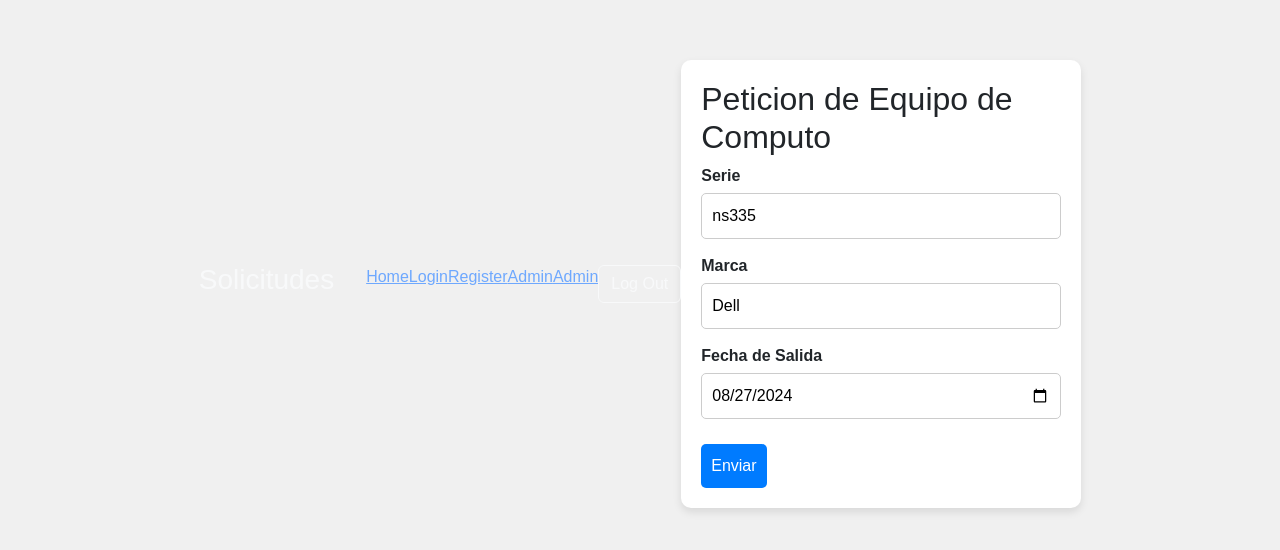
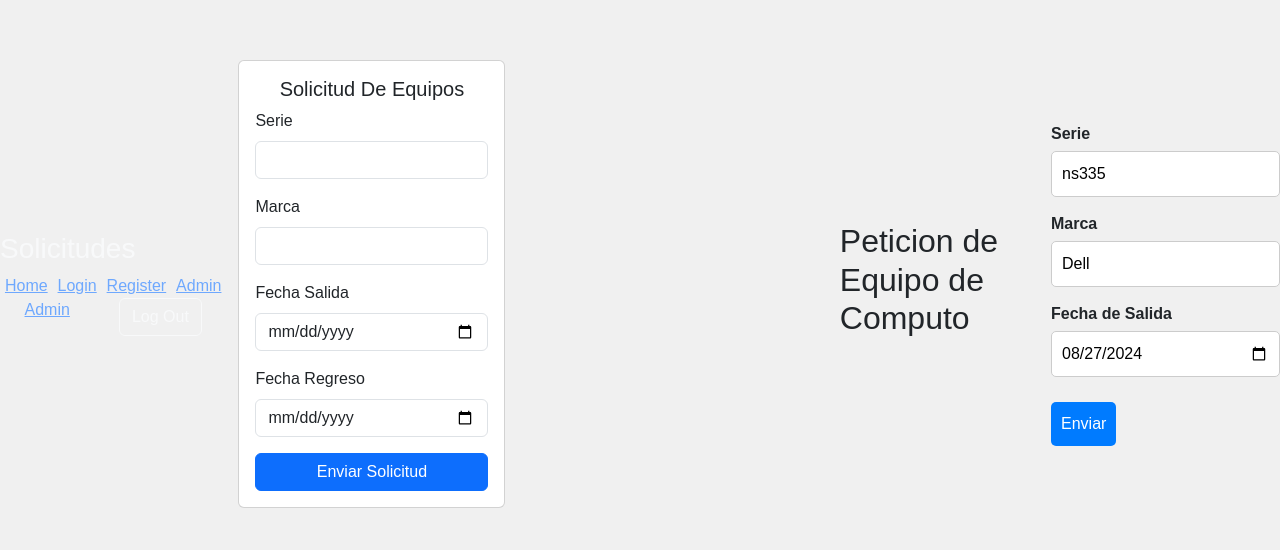
Before and after one commit to chrisbmx20/sistema-permiso-computadora, a website: page public/solicitud.html in a window 1280 px wide. Shown: the part 116-666 px from the top of the page. Drawn offline with nearby package versions, Linux system fonts and the light colour scheme.

Commit message:
login correcto

```diff
--- a/public/solicitud.html
+++ b/public/solicitud.html
@@ -29,7 +29,37 @@
               </ul>
           </nav>
     </header>
-    <div class="form-container">
+    <div class="container align-center d-flex justify-center">
+        <div class="wrapper d-flex align-items-center justify-content-center h-100">
+            <div class="card login-form">
+                <div class="card-body">
+                    <h5 class="card-title text-center">Solicitud De Equipos</h5>
+                    <form id="permisosForm" action="#" method="POST">
+                        <div class="mb-3">
+                            <label for="serie" class="form-label">Serie</label>
+                            <input type="text" name="serie" class="form-control" id="serie"
+                                aria-describedby="emailHelp">
+                        </div>
+                        <div class="mb-3">
+                            <label for="marca" class="form-label">Marca</label>
+                            <input type="text" name="marca" class="form-control" id="marca">
+                        </div>
+
+                        <div class="mb-3">
+                            <label for="fechaSalida" class="form-label">Fecha Salida</label>
+                            <input type="date" name="fechaSalida" class="form-control" id="fechaSalida">
+                        </div>
+
+                        <div class="mb-3">
+                            <label for="fechaRegreso" class="form-label">Fecha Regreso</label>
+                            <input type="date" name="fechaRegreso" class="form-control" id="fechaRegreso">
+                        </div>
+                        <button type="submit" class="btn btn-primary w-100">Enviar Solicitud</button>
+                    </form>
+                </div>
+            </div>
+        </div>
+    </div>
         <h2>Peticion de Equipo de Computo</h2>
         <form action="#" method="POST">
             <div class="form-group">
```
Also changed, not shown: db.json (+32 -29 lines), public/index.html (+1 -0 lines), services/login/login.js (+19 -2 lines), dist/index.html, public/js/solicitud.js (added), 2 other files.
